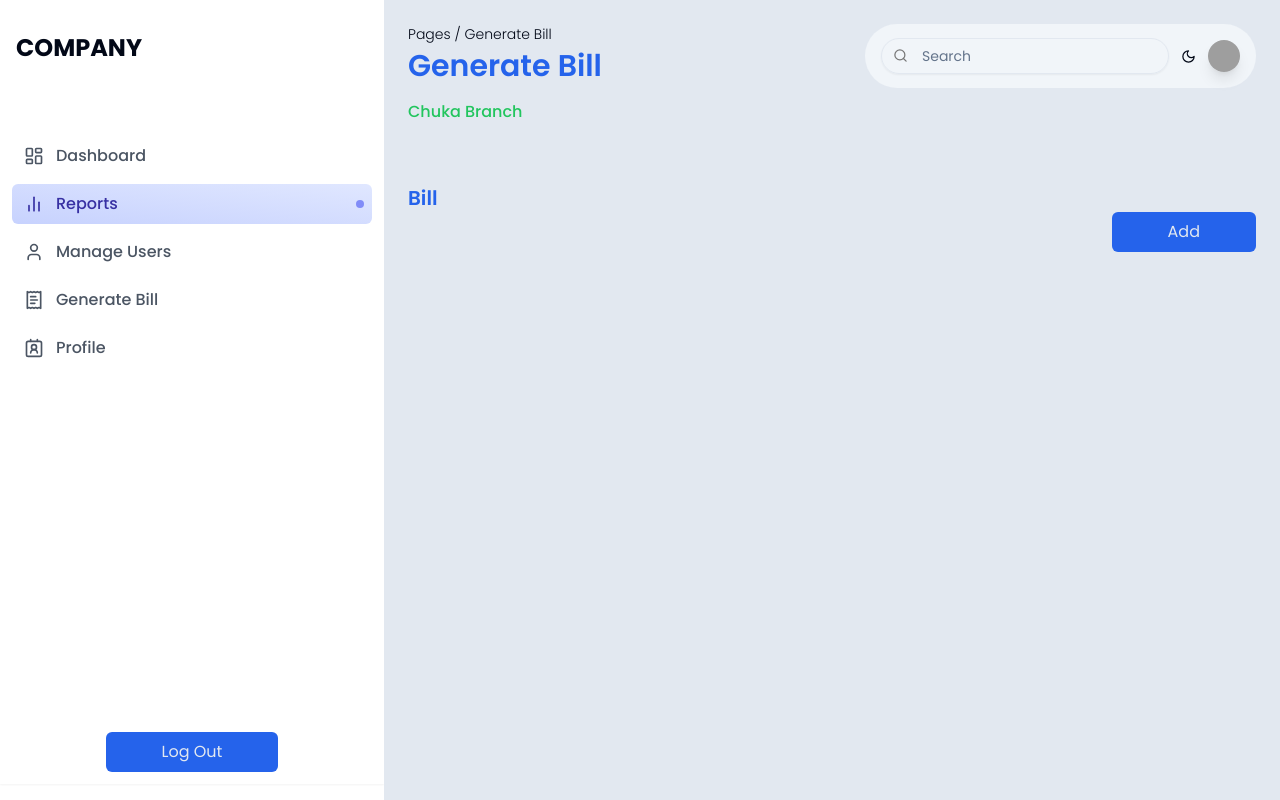
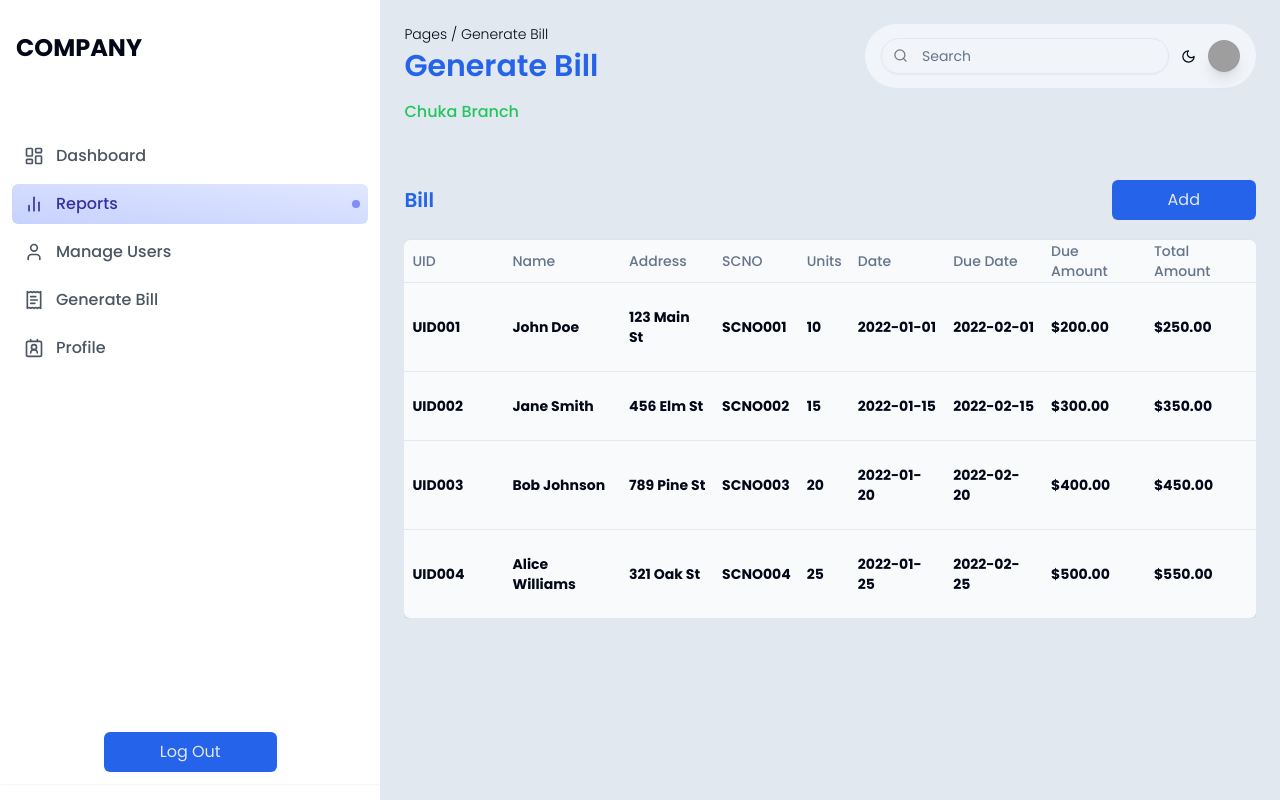
Before and after one commit to deluxesande/nextjs-ems-dashboard, a Next.js app: page /generate-bill in a window 1280 px wide. Built offline with nearby package versions, Linux system fonts and the light colour scheme; grey boxes are pictures that could not be loaded.

Commit message:
(Add): complete generate bill page

```diff
--- /dev/null
+++ b/components/BillTable/index.tsx
@@ -0,0 +1,110 @@
+import {
+    Table,
+    TableBody,
+    TableCaption,
+    TableCell,
+    TableFooter,
+    TableHead,
+    TableHeader,
+    TableRow,
+} from "@/components/ui/table";
+
+const bills = [
+    {
+        UID: "UID001",
+        Name: "John Doe",
+        Address: "123 Main St",
+        SCNO: "SCNO001",
+        Units: 10,
+        Date: "2022-01-01",
+        DueDate: "2022-02-01",
+        DueAmount: "$200.00",
+        TotalAmount: "$250.00",
+    },
+    {
+        UID: "UID002",
+        Name: "Jane Smith",
+        Address: "456 Elm St",
+        SCNO: "SCNO002",
+        Units: 15,
+        Date: "2022-01-15",
+        DueDate: "2022-02-15",
+        DueAmount: "$300.00",
+        TotalAmount: "$350.00",
+    },
+    {
+        UID: "UID003",
+        Name: "Bob Johnson",
+        Address: "789 Pine St",
+        SCNO: "SCNO003",
+        Units: 20,
+        Date: "2022-01-20",
+        DueDate: "2022-02-20",
+        DueAmount: "$400.00",
+        TotalAmount: "$450.00",
+    },
+    {
+        UID: "UID004",
+        Name: "Alice Williams",
+        Address: "321 Oak St",
+        SCNO: "SCNO004",
+        Units: 25,
+        Date: "2022-01-25",
+        DueDate: "2022-02-25",
+        DueAmount: "$500.00",
+        TotalAmount: "$550.00",
+    },
+];
+
+export function BillTable() {
+    return (
+        <Table className="bg-slate-50 shadow rounded-md mt-5">
+            <TableHeader>
+                <TableRow>
+                    <TableHead className="w-[100px]">UID</TableHead>
+                    <TableHead>Name</TableHead>
+                    <TableHead>Address</TableHead>
+                    <TableHead>SCNO</TableHead>
+                    <TableHead>Units</TableHead>
+                    <TableHead>Date</TableHead>
+                    <TableHead>Due Date</TableHead>
+                    <TableHead>Due Amount</TableHead>
+                    <TableHead>Total Amount</TableHead>
+                </TableRow>
+            </TableHeader>
+            <TableBody>
+                {bills.map((bill, index) => (
+                    <TableRow key={index}>
+                        <TableCell className="font-bold py-6">
+                            {bill.UID}
+                        </TableCell>
+                        <TableCell className="font-bold py-6">
+                            {bill.Name}
+                        </TableCell>
+                        <TableCell className="font-bold py-6">
+                            {bill.Address}
+                        </TableCell>
+                        <TableCell className="font-bold py-6">
+                            {bill.SCNO}
+                        </TableCell>
+                        <TableCell className="font-bold py-6">
+                            {bill.Units}
+                        </TableCell>
+                        <TableCell className="font-bold py-6">
+                            {bill.Date}
+                        </TableCell>
+                        <TableCell className="font-bold py-6">
+                            {bill.DueDate}
+                        </TableCell>
+                        <TableCell className="font-bold py-6">
+                            {bill.DueAmount}
+                        </TableCell>
+                        <TableCell className="font-bold py-6">
+                            {bill.TotalAmount}
+                        </TableCell>
+                    </TableRow>
+                ))}
+            </TableBody>
+        </Table>
+    );
+}
--- a/components/GenerateBillForm/index.tsx
+++ b/components/GenerateBillForm/index.tsx
@@ -74,7 +74,7 @@
                 className="bg-primary text-slate-200 px-14 py-2 w-full rounded-md mt-8"
                 onClick={handleSubmit}
             >
-                Calculate
+                Add
             </button>
         </div>
     );
--- /dev/null
+++ b/components/ui/table.tsx
@@ -0,0 +1,120 @@
+import * as React from "react"
+
+import { cn } from "@/lib/utils"
+
+const Table = React.forwardRef<
+  HTMLTableElement,
+  React.HTMLAttributes<HTMLTableElement>
+>(({ className, ...props }, ref) => (
+  <div className="relative w-full overflow-auto">
+    <table
+      ref={ref}
+      className={cn("w-full caption-bottom text-sm", className)}
+      {...props}
+    />
+  </div>
+))
+Table.displayName = "Table"
+
+const TableHeader = React.forwardRef<
+  HTMLTableSectionElement,
+  React.HTMLAttributes<HTMLTableSectionElement>
+>(({ className, ...props }, ref) => (
+  <thead ref={ref} className={cn("[&_tr]:border-b", className)} {...props} />
+))
+TableHeader.displayName = "TableHeader"
+
+const TableBody = React.forwardRef<
+  HTMLTableSectionElement,
+  React.HTMLAttributes<HTMLTableSectionElement>
+>(({ className, ...props }, ref) => (
+  <tbody
+    ref={ref}
+    className={cn("[&_tr:last-child]:border-0", className)}
+    {...props}
+  />
+))
+TableBody.displayName = "TableBody"
+
+const TableFooter = React.forwardRef<
+  HTMLTableSectionElement,
+  React.HTMLAttributes<HTMLTableSectionElement>
+>(({ className, ...props }, ref) => (
+  <tfoot
+    ref={ref}
+    className={cn(
+      "border-t bg-muted/50 font-medium [&>tr]:last:border-b-0",
+      className
+    )}
+    {...props}
+  />
+))
+TableFooter.displayName = "TableFooter"
+
+const TableRow = React.forwardRef<
+  HTMLTableRowElement,
+  React.HTMLAttributes<HTMLTableRowElement>
+>(({ className, ...props }, ref) => (
+  <tr
+    ref={ref}
+    className={cn(
+      "border-b transition-colors hover:bg-muted/50 data-[state=selected]:bg-muted",
+      className
+    )}
+    {...props}
+  />
+))
+TableRow.displayName = "TableRow"
+
+const TableHead = React.forwardRef<
+  HTMLTableCellElement,
+  React.ThHTMLAttributes<HTMLTableCellElement>
+>(({ className, ...props }, ref) => (
+  <th
+    ref={ref}
+    className={cn(
+      "h-10 px-2 text-left align-middle font-medium text-muted-foreground [&:has([role=checkbox])]:pr-0 [&>[role=checkbox]]:translate-y-[2px]",
+      className
+    )}
+    {...props}
+  />
+))
+TableHead.displayName = "TableHead"
+
+const TableCell = React.forwardRef<
+  HTMLTableCellElement,
+  React.TdHTMLAttributes<HTMLTableCellElement>
+>(({ className, ...props }, ref) => (
+  <td
+    ref={ref}
+    className={cn(
+      "p-2 align-middle [&:has([role=checkbox])]:pr-0 [&>[role=checkbox]]:translate-y-[2px]",
+      className
+    )}
+    {...props}
+  />
+))
+TableCell.displayName = "TableCell"
+
+const TableCaption = React.forwardRef<
+  HTMLTableCaptionElement,
+  React.HTMLAttributes<HTMLTableCaptionElement>
+>(({ className, ...props }, ref) => (
+  <caption
+    ref={ref}
+    className={cn("mt-4 text-sm text-muted-foreground", className)}
+    {...props}
+  />
+))
+TableCaption.displayName = "TableCaption"
+
+export {
+  Table,
+  TableHeader,
+  TableBody,
+  TableFooter,
+  TableHead,
+  TableRow,
+  TableCell,
+  TableCaption,
+}
--- a/pages/generate-bill/index.tsx
+++ b/pages/generate-bill/index.tsx
@@ -1,3 +1,4 @@
+import { BillTable } from "@/components/BillTable";
 import GenerateBillForm from "@/components/GenerateBillForm";
 import SideMenuLayout from "@/components/SideMenuLayout";
 import Head from "next/head";
@@ -12,17 +13,20 @@
                 <title>EBS | Generate Bill</title>
             </Head>
             {!addBill && (
-                <div className="flex justify-between mt-14">
+                <>
+                    <div className="flex justify-between items-center mt-14">
                         <h1 className="text-primary font-semibold text-xl my-1">
                             Bill
                         </h1>
                         <button
-                        className="bg-primary text-slate-200 px-14 py-2 rounded-md mt-8"
+                            className="bg-primary text-slate-200 px-14 py-2 rounded-md"
                             onClick={() => setAddBill(true)}
                         >
                             Add
                         </button>
                     </div>
+                    <BillTable />
+                </>
             )}
             {addBill && <GenerateBillForm setAddBill={setAddBill} />}
         </SideMenuLayout>
```
Lines whose indentation alone changed are shown as unchanged.
